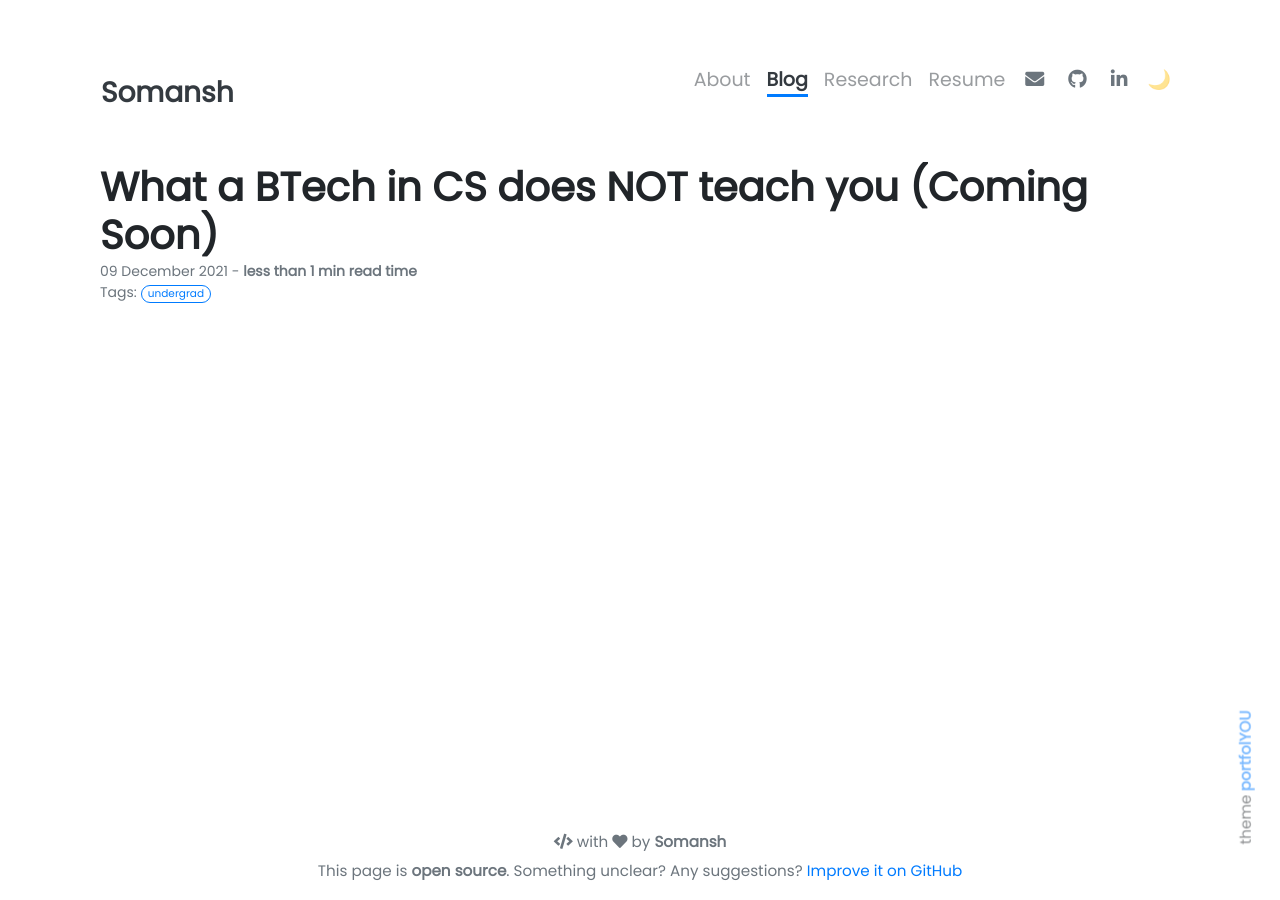
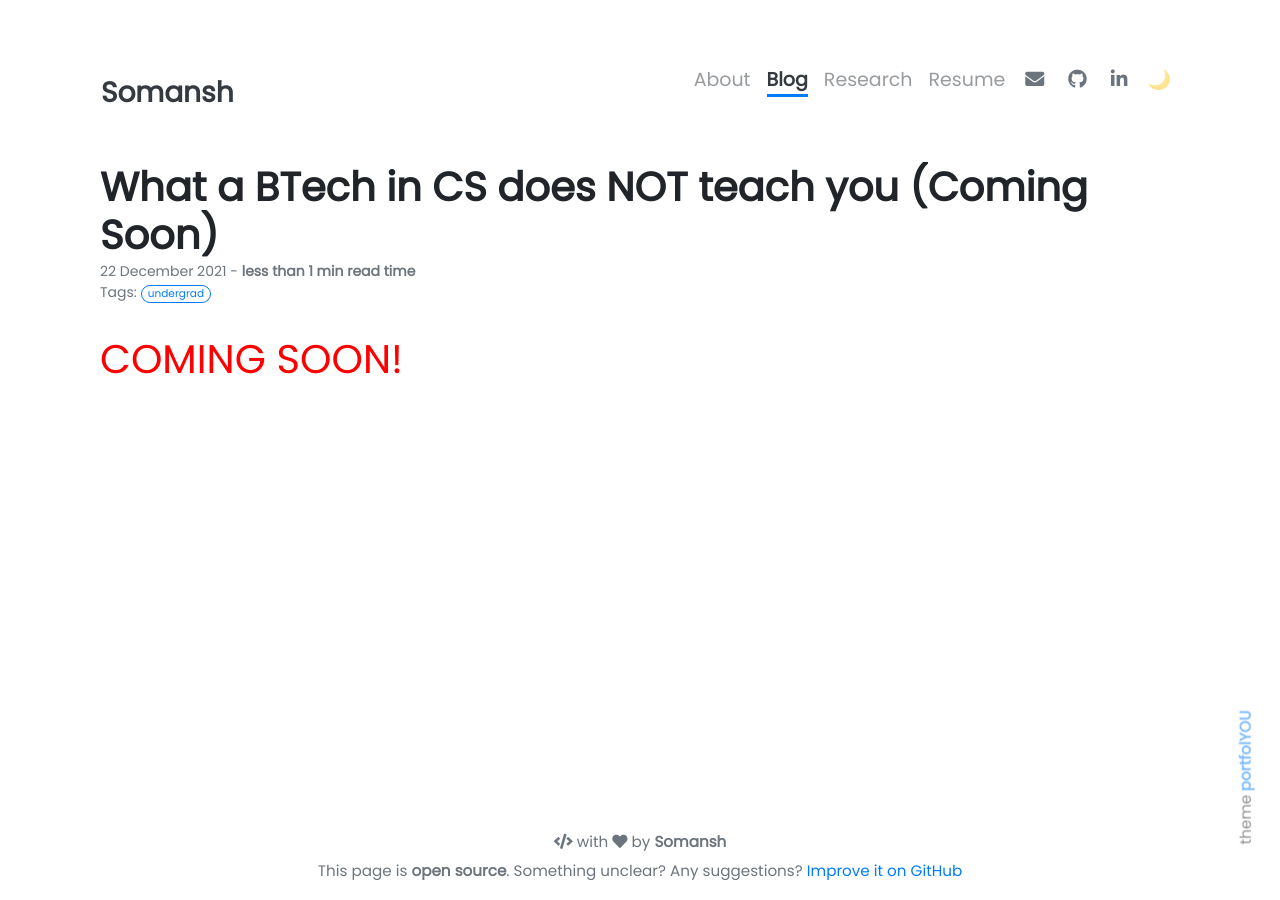
Before and after one commit to somanshreddy/somanshreddy.github.io, a Jekyll site: the page built from _posts/2021-12-23-btech-does-not-teach.markdown, in a window 1280 px wide. Built offline with Jekyll 4.4.1, drawn with Linux system fonts in a browser that asks for light colours; nearby versions of some CDN libraries; comment, search, counter and statistics services are not loaded.

Commit message:
Updating dates + showing future release dates for posts

```diff
--- a/_config.yml
+++ b/_config.yml
@@ -48,6 +48,7 @@ author:
 
 ### Posts ###
 permalink: /blog/:title
+future: true
 
 
 ### Collections ###
--- a/_posts/2021-12-09-gre-prep.markdown
+++ b/_posts/2021-12-12-gre-prep.markdown
@@ -1,7 +1,7 @@
 ---
 layout: post
 title:  "GRE Preparation: 337/340"
-date:   2021-12-09 05:28:22 +0530
+date:   2021-12-12 05:28:22 +0530
 tags: [exam]
 categories: exam
 color: primary
--- a/_posts/2021-12-09-toefl-prep.markdown
+++ b/_posts/2021-12-14-toefl-prep.markdown
@@ -1,7 +1,7 @@
 ---
 layout: post
 title:  "TOEFL Preparation: 117/120"
-date:   2021-12-09 05:28:22 +0530
+date:   2021-12-14 05:28:22 +0530
 tags: [exam]
 categories: exam
 color: secondary
--- a/_posts/2021-12-10-freshers-miss.markdown
+++ b/_posts/2021-12-19-freshers-miss.markdown
@@ -9,3 +9,5 @@ style: fill
 comments: true
 description: After having mentored 4 batches of interns over the last 2 years, there are certain patterns that I noticed.
 ---
+
+<h1 style="color: red;">COMING SOON!</h1>
--- a/_posts/2021-12-10-btech-does-not-teach.markdown
+++ b/_posts/2021-12-23-btech-does-not-teach.markdown
@@ -9,3 +9,5 @@ style: fill
 comments: true
 description: After having worked in the industry for 2 years, there are many things that I wish a BTech had taught me.
 ---
+
+<h1 style="color: red;">COMING SOON!</h1>
```
Also changed, not shown: other parts of _posts/2021-12-19-freshers-miss.markdown (+1 -1 lines), other parts of _posts/2021-12-23-btech-does-not-teach.markdown (+1 -1 lines), pages/search.json (line endings or trailing spaces).
